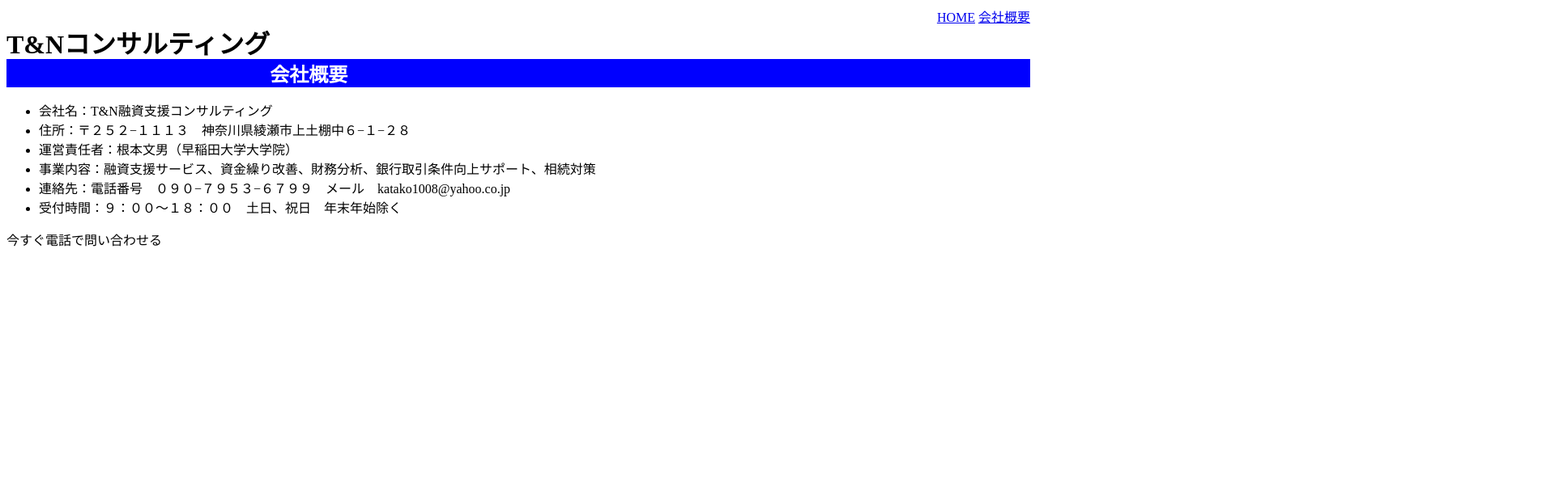
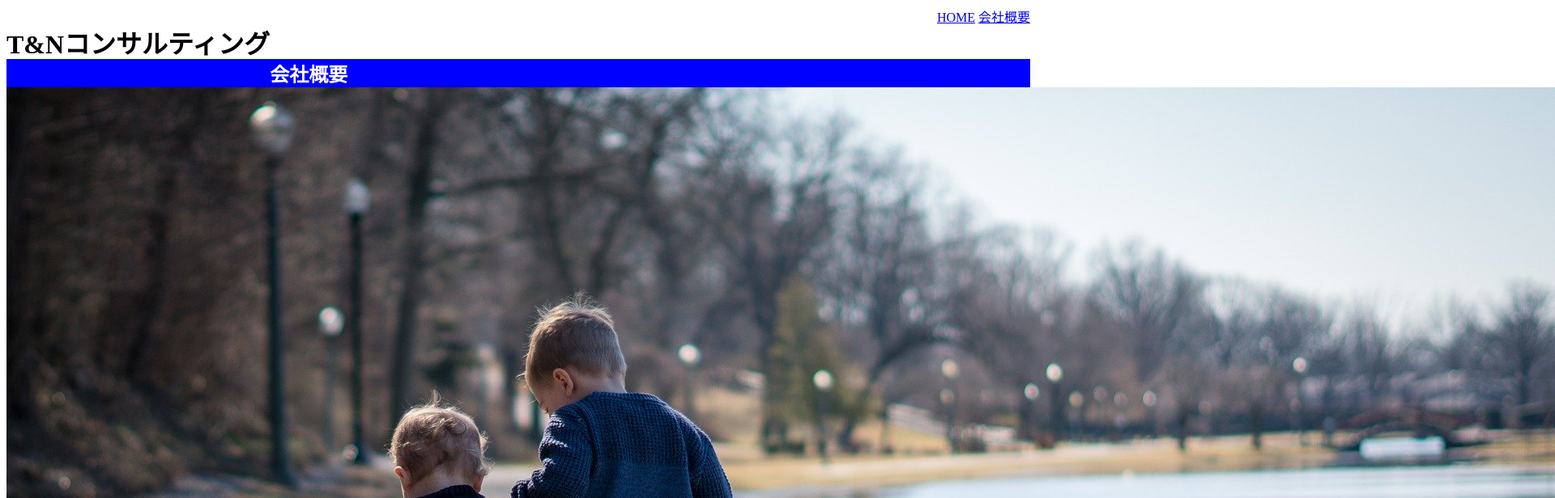
Before and after one commit to ponkichidayo/yuusisiensuru, a plain HTML site: page index.html in a window 1280 px wide. Shown: the top 616 px of the page at 81% size, 1920 px wide, since content can reach past the window. Drawn offline with Linux system fonts and the light colour scheme.

Commit message:
Update index.html

```diff
--- a/index.html
+++ b/index.html
@@ -28,6 +28,7 @@
       <div class="container">
         <div class="heading">
           <h2>会社概要</h2>
+          <img src="https://github.com/ponkichidayo/yuusisiensuru/blob/master/brothers-4894710_1920.jpg">
         </div>
         <div class="r">
           <ul>
```
